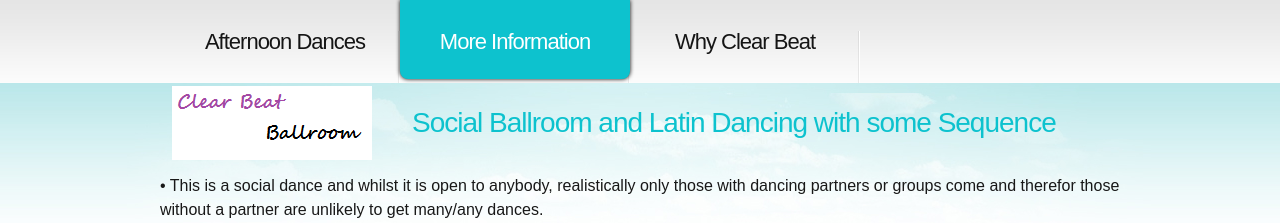
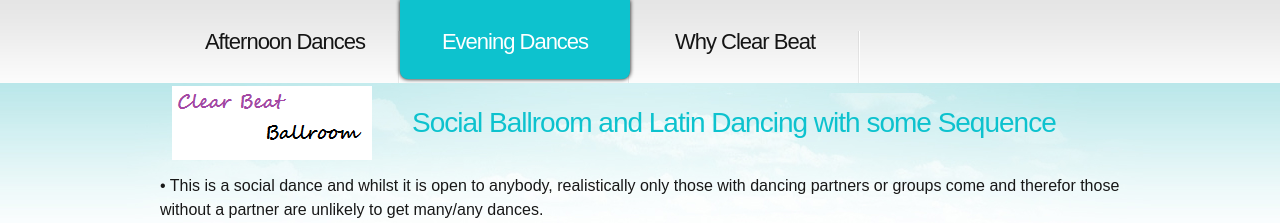
Before and after one commit to ramsayd/duncansdances, a Jekyll site: the page built from 20_evening.md, in a window 1280 px wide. Shown: the top 223 px of the page. Built offline with Jekyll 4.4.1, drawn with Linux system fonts in a browser that asks for light colours.

Commit message:
Update and rename 20_information.md to 20_evening.md

```diff
--- a/20_information.md
+++ b/20_evening.md
@@ -1,7 +1,7 @@
 ---
-title: More Information
+title: Evening Dances
 layout: page
-permalink: "information.html"
+permalink: "evening.html"
 ---
 
 <ul>
```
